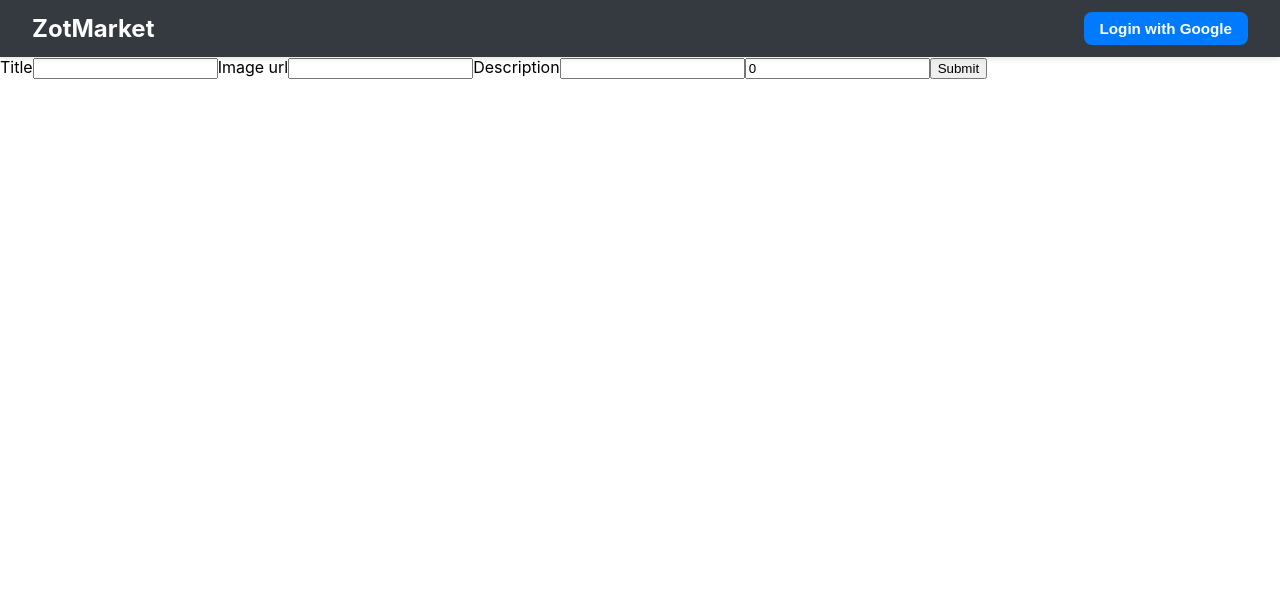
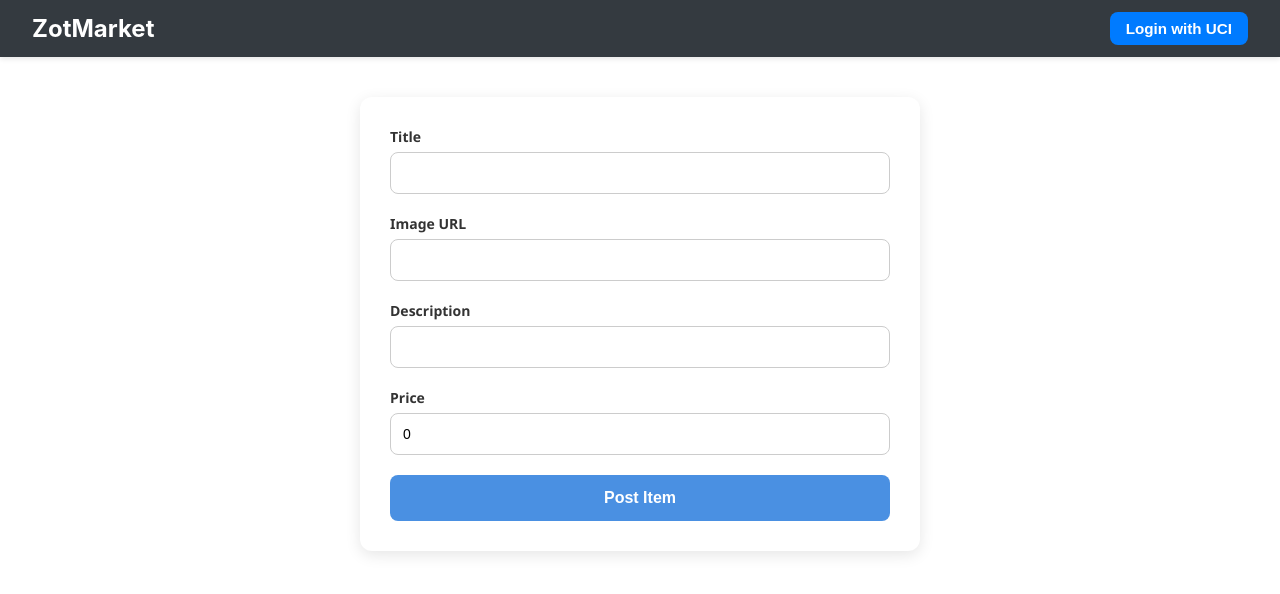
Before and after one commit to Pranav-Batra/ZotMarket, a React (Create React App) app in the folder client/: page /marketplace/new in a window 1280 px wide. Shown: the top 594 px of the page. Built offline with nearby package versions, Linux system fonts and the light colour scheme; no server answers.

Commit message:
added deleting functionality

```diff
--- /dev/null
+++ b/client/src/components/delete_button.js
@@ -0,0 +1,45 @@
+import {React} from 'react'
+import {useState} from 'react'
+import { useNavigate } from 'react-router-dom'
+import '../styles/ItemDetailView.css'
+
+
+function DeleteButton({postID, className})
+{
+    const navigate = useNavigate()
+    const onClickHandler = async () =>
+    {
+        try
+        {
+            const response = await fetch(`http://localhost:3000/marketplace/${postID}`, {
+                method: "DELETE",
+                headers: {"Content-Type": "Application/JSON"},
+                credentials: "include",
+            })
+            if (!response.ok)
+            {
+                throw new Error("Failed to delete post.")
+            }
+
+            const data = await response.json()
+            console.log("Item deleted: ", data)
+            alert("Deleted item.")
+
+        }
+        catch (err)
+        {
+            console.error("Error: ", err)
+        }
+        finally
+        {
+            navigate('/')
+        }
+    }
+    return (
+        <button className={className} onClick={onClickHandler}>
+            Delete Post
+        </button>
+    )
+}
+
+export default DeleteButton
--- a/client/src/components/navbar.js
+++ b/client/src/components/navbar.js
@@ -23,7 +23,7 @@ function Navbar({ user }) {
           </>
         ) : (
           <a href="http://localhost:3000/auth/google/">
-            <button className="nav-button login">Login with Google</button>
+            <button className="nav-button login">Login with UCI</button>
           </a>
         )}
       </div>
--- a/client/src/components/save_button.js
+++ b/client/src/components/save_button.js
@@ -1,5 +1,6 @@
 import {React} from 'react'
 import {Navigate, useNavigate, useState} from 'react'
+import '../styles/ItemDetailView.css'
 
 
 function SaveButton({postID, isSaved})
@@ -11,7 +12,7 @@ function SaveButton({postID, isSaved})
         try
         {
             const response = await fetch(`http://localhost:3000/marketplace/save/${postID}`, {
-                method: isSaved ? "DELETE" : "POST",
+                method: itemSaved ? "DELETE" : "POST",
                 headers: {"Content-Type": "Application/JSON"},
                 credentials: "include",
             })
@@ -32,7 +33,7 @@ function SaveButton({postID, isSaved})
         }
     }
     return (
-        <button onClick={onClickHandler}>
+        <button onClick={onClickHandler} className="save-button">
             {itemSaved ? "Unsave Post": "Save Post"}
         </button>
     )
--- a/client/src/forms/new_item.js
+++ b/client/src/forms/new_item.js
@@ -1,71 +1,61 @@
-import {React, useState} from 'react'
+import { React, useState } from 'react';
+import { useNavigate } from 'react-router-dom';
+import '../styles/NewItem.css';
 
 function NewPost() {
-    const [title, setTitle] = useState('')
-    const [imageUrl, setImageUrl] = useState('')
-    const [description, setDescription] = useState('')
-    const [price, setPrice] = useState(0)
+    const navigator = useNavigate()
+    const [title, setTitle] = useState('');
+    const [imageUrl, setImageUrl] = useState('');
+    const [description, setDescription] = useState('');
+    const [price, setPrice] = useState(0);
 
     const handleSubmit = async (e) => {
-        e.preventDefault()
-        try
-        {
+        e.preventDefault();
+        try {
             const response = await fetch('/marketplace/new/', {
                 method: "POST",
-                headers: {
-                    "Content-Type": "Application/JSON"
-                },
+                headers: { "Content-Type": "application/json" },
                 credentials: "include",
                 body: JSON.stringify({
                     title,
                     image_url: imageUrl,
-                    description: description,
+                    description,
                     status: "Available",
                     price,
-                  }),
-            })
-            if (!response.ok)
-            {
-                throw new Error("Failed to post item.")
+                }),
+            });
+            if (!response.ok) {
+                throw new Error("Failed to post item.");
             }
-            const data = await response.json()
-            console.log("Item created: ", data)
+            const data = await response.json();
+            console.log("Item created: ", data);
+        } catch (err) {
+            console.log("Error: ", err);
         }
-        catch (err)
-        {
-            console.log("Error: ", err)
-        }
-
-
-    }
-
+        navigator('/')
+    };
 
     return (
         <form onSubmit={handleSubmit}>
-            <label>Title
-                <input type="text"
-                value={title}
-                onChange={(e) => setTitle(e.target.value)} />
-            </label>
-            <label>Image url
-                <input type="text"
-                value={imageUrl}
-                onChange = {(e) => setImageUrl(e.target.value)} />
-            </label>
-            <label>Description
-                <input type="text"
-                value={description}
-                onChange = {(e) => setDescription(e.target.value)} />
+            <label>
+                Title
+                <input type="text" value={title} onChange={(e) => setTitle(e.target.value)} />
             </label>
             <label>
-                <input type="number"
-                step = "1"
-                value={price}
-                onChange = {(e) => setPrice(e.target.value)} />
+                Image URL
+                <input type="text" value={imageUrl} onChange={(e) => setImageUrl(e.target.value)} />
             </label>
-            <input type="submit" />
+            <label>
+                Description
+                <input type="text" value={description} onChange={(e) => setDescription(e.target.value)} />
+            </label>
+            <label>
+                Price
+                <input type="number" step="1" value={price} onChange={(e) => setPrice(e.target.value)} />
+            </label>
+            <input type="submit" value="Post Item" />
         </form>
-    )
+    );
 }
 
-export default NewPost
+export default NewPost;
--- a/client/src/pages/item_detail_view.js
+++ b/client/src/pages/item_detail_view.js
@@ -2,10 +2,12 @@ import { useEffect, useState } from 'react'
 import { useParams } from 'react-router-dom'
 import SaveButton from '../components/save_button'
 import '../styles/ItemDetailView.css'
+import DeleteButton from '../components/delete_button'
 
-function ItemDetailView() {
+function ItemDetailView({}) {
   const { id } = useParams()
   const [item, setItem] = useState(null)
+  const [canDelete, setCanDelete] = useState(false)
 
   useEffect(() => {
     const fetchItem = async () => {
@@ -18,6 +20,7 @@ function ItemDetailView() {
         const data = await response.json()
         const item = data.item
         setItem(item)
+        setCanDelete(item.writtenByUser)
       } catch (err) {
         console.log("Error: ", err)
       }
@@ -45,6 +48,7 @@ function ItemDetailView() {
         <p className="item-description">{item.description}</p>
         <p className="item-date">Posted on {new Date(item.created_at).toLocaleDateString()}</p>
         <SaveButton postID={item.id} isSaved={item.isSaved} />
+        {canDelete ? (<DeleteButton postID={item.id} className="delete-button" />) : (<></>)}
       </div>
     </div>
   )
--- a/client/src/styles/ItemDetailView.css
+++ b/client/src/styles/ItemDetailView.css
@@ -60,18 +60,47 @@
   }
 
   /* Save button consistency */
-  .item-info-container button {
-    align-self: flex-start;
-    padding: 0.5rem 1rem;
-    background: #28a745;
-    color: white;
+/* Buttons inside item-info-container */
+.item-info-container button {
+    padding: 0.6rem 1.2rem;
+    font-size: 1rem;
     font-weight: 600;
     border: none;
     border-radius: 8px;
     cursor: pointer;
-    transition: background 0.2s ease;
-  }
+    transition: background 0.2s ease, transform 0.1s ease;
+    box-shadow: 0px 2px 5px rgba(0, 0, 0, 0.1);
+}
 
-  .item-info-container button:hover {
-    background: #1e7e34;
-  }
+/* Save button styling */
+.save-button {
+    background: #28a745; /* green */
+    color: white;
+}
+
+.save-button:hover {
+    background: #218838;
+    transform: scale(1.03);
+}
+
+/* Unsave button styling */
+.unsave-button {
+    background: #ffc107; /* yellow */
+    color: black;
+}
+
+.unsave-button:hover {
+    background: #e0a800;
+    transform: scale(1.03);
+}
+
+/* Delete button styling */
+.delete-button {
+    background: #dc3545; /* red */
+    color: white;
+}
+
+.delete-button:hover {
+    background: #c82333;
+    transform: scale(1.03);
+}
--- /dev/null
+++ b/client/src/styles/NewItem.css
@@ -0,0 +1,60 @@
+form {
+    max-width: 500px;
+    margin: 40px auto;
+    padding: 30px;
+    background: #ffffff;
+    border-radius: 12px;
+    box-shadow: 0px 4px 15px rgba(0, 0, 0, 0.1);
+    display: flex;
+    flex-direction: column;
+    gap: 20px;
+    font-family: 'Segoe UI', Tahoma, Geneva, Verdana, sans-serif;
+}
+
+label {
+    font-weight: 600;
+    color: #333;
+    display: flex;
+    flex-direction: column;
+    font-size: 14px;
+}
+
+input[type="text"],
+input[type="number"] {
+    padding: 12px;
+    border: 1px solid #ccc;
+    border-radius: 8px;
+    font-size: 14px;
+    margin-top: 6px;
+    transition: border-color 0.2s ease;
+}
+
+input[type="text"]:focus,
+input[type="number"]:focus {
+    outline: none;
+    border-color: #4a90e2;
+}
+
+input[type="submit"] {
+    padding: 14px;
+    background: #4a90e2;
+    color: white;
+    font-weight: bold;
+    font-size: 16px;
+    border: none;
+    border-radius: 8px;
+    cursor: pointer;
+    transition: background 0.2s ease;
+}
+
+input[type="submit"]:hover {
+    background: #357ABD;
+}
+
+input[type="submit"]:active {
+    background: #2c5ca3;
+}
+
+label input {
+    box-sizing: border-box;
+}
```
Also changed, not shown: 1 other file (tests, documents, lock files or other folders).
